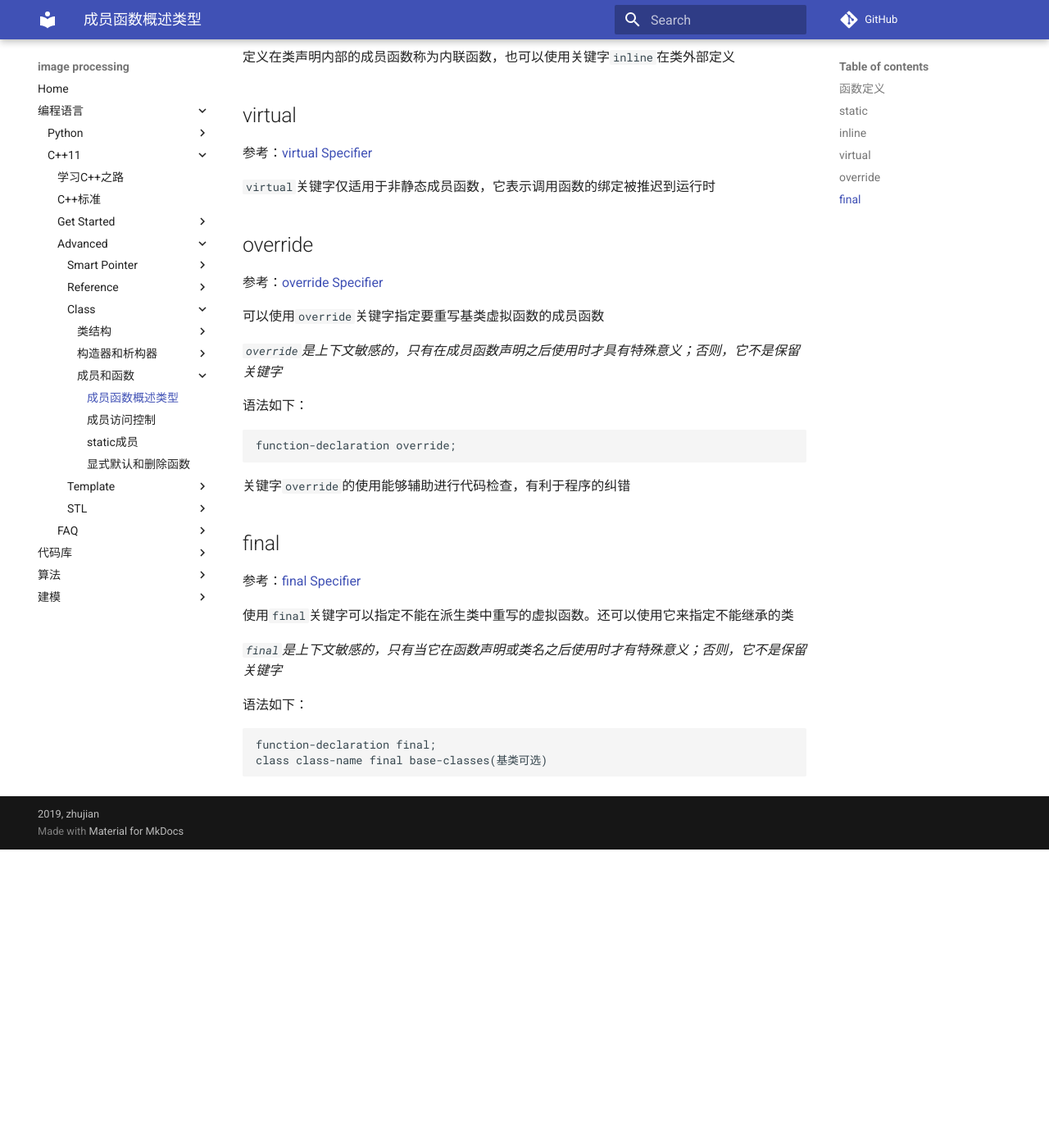
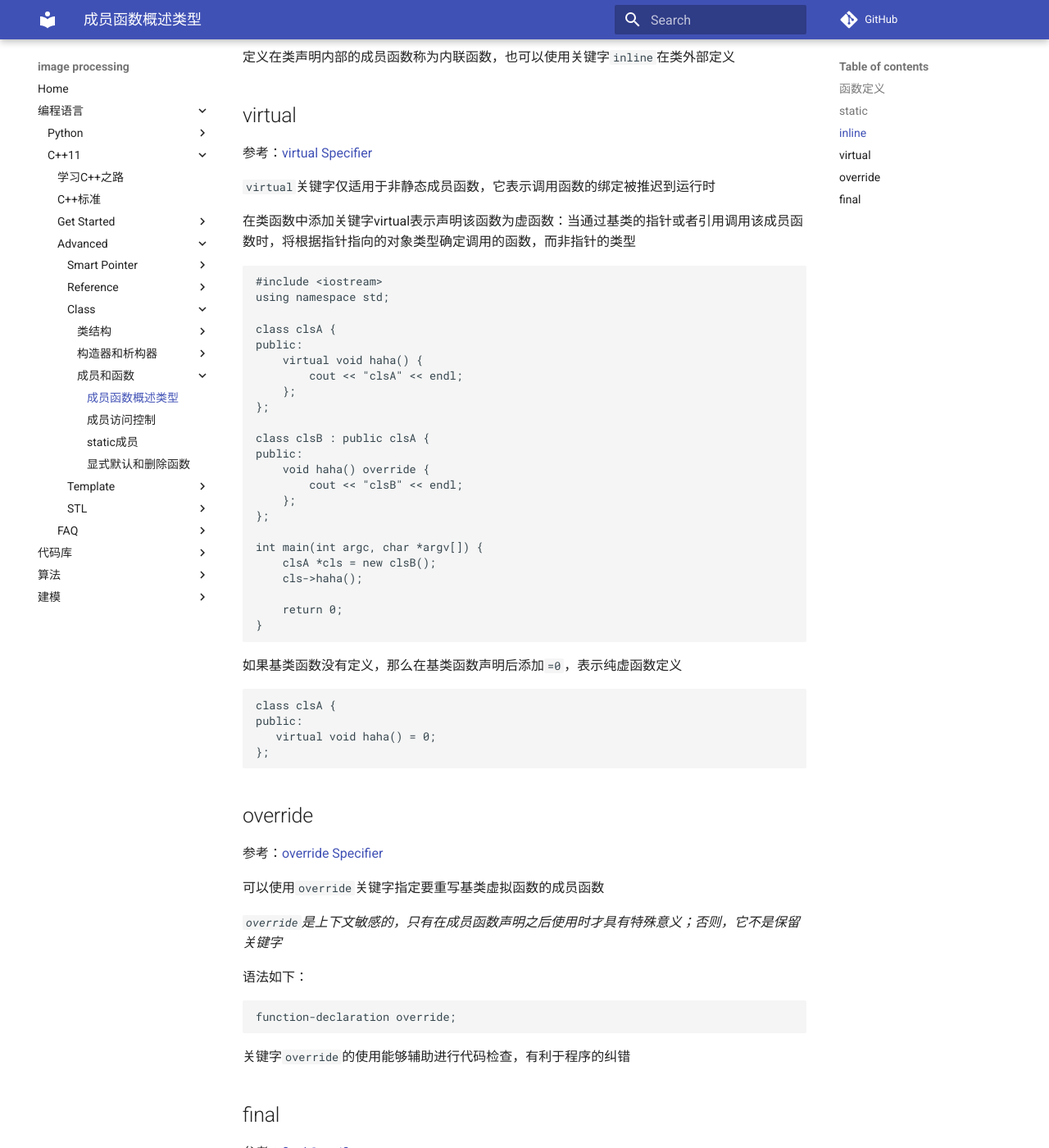
Before and after one commit to Document-Collection/image-processing, an MkDocs documentation site: the page built from docs/cplusplus/advanced/class/成员函数概述.md, in a window 1280 px wide and 1400 px high, scrolled down 498 px. Shown: the whole window at 82% size. Built offline with MkDocs 1.6.1 and Material for MkDocs 9.7.7, drawn with Linux system fonts in a browser that asks for light colours; comment, search, counter and statistics services are not loaded; before the commit the page ends 1534 px from its top, so only the background shows below that.

Commit message:
docs(cplusplus): 添加虚函数和纯虚函数使用示例

````diff
--- a/docs/cplusplus/advanced/class/成员函数概述.md
+++ b/docs/cplusplus/advanced/class/成员函数概述.md
@@ -20,6 +20,43 @@
 参考：[virtual Specifier](https://docs.microsoft.com/en-us/cpp/cpp/virtual-specifier?view=vs-2019)
 
 `virtual`关键字仅适用于非静态成员函数，它表示调用函数的绑定被推迟到运行时
+
+在类函数中添加关键字virtual表示声明该函数为虚函数：当通过基类的指针或者引用调用该成员函数时，将根据指针指向的对象类型确定调用的函数，而非指针的类型
+
+```
+#include <iostream>
+using namespace std;
+
+class clsA {
+public:
+    virtual void haha() {
+        cout << "clsA" << endl;
+    };
+};
+
+class clsB : public clsA {
+public:
+    void haha() override {
+        cout << "clsB" << endl;
+    };
+};
+
+int main(int argc, char *argv[]) {
+    clsA *cls = new clsB();
+    cls->haha();
+
+    return 0;
+}
+```
+
+如果基类函数没有定义，那么在基类函数声明后添加`=0`，表示纯虚函数定义
+
+```
+class clsA {
+public:
+   virtual void haha() = 0;
+};
+```
 
 ## override
 
````
